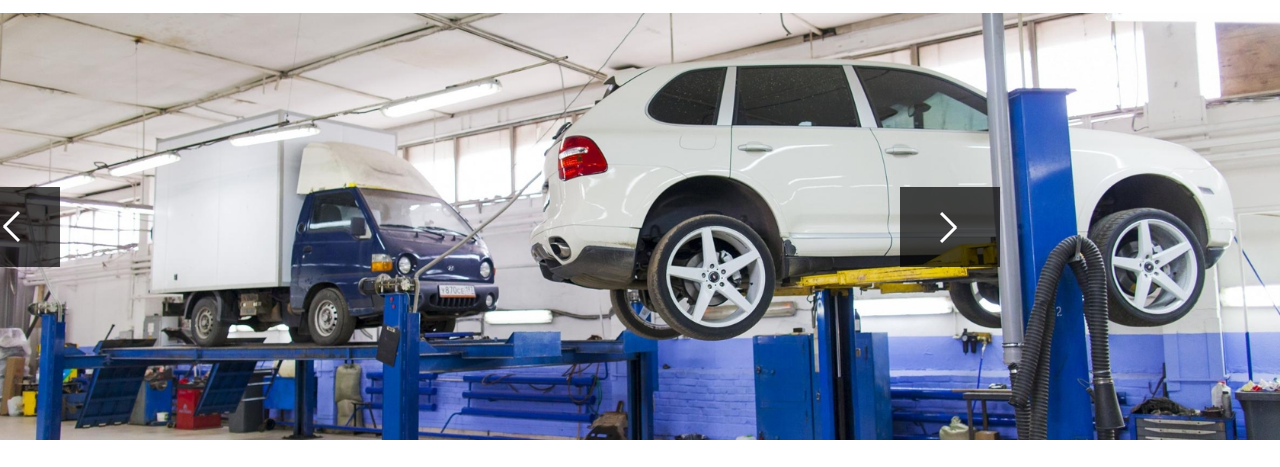
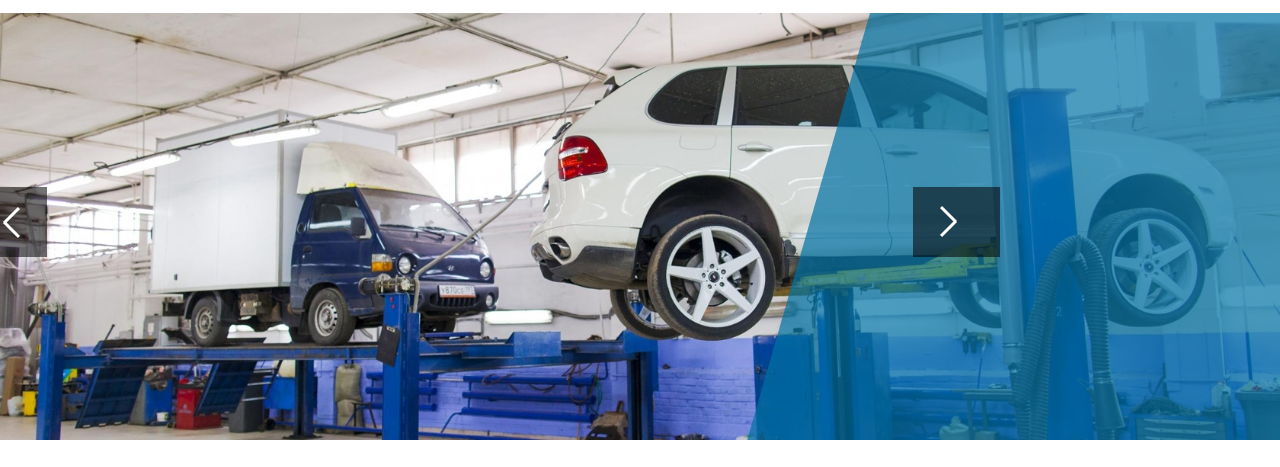
Before and after one commit to x404/autoservice, a website: page app/homepage.html in a window 1280 px wide. Shown: the part 119-586 px from the top of the page. Drawn offline with Linux system fonts and the light colour scheme; a script that the page names is missing.

Commit message:
Главная карусель на главной

```diff
--- a/app/template/scss/_homepage.scss
+++ b/app/template/scss/_homepage.scss
@@ -1,13 +1,40 @@
 .carousel{
+	overflow: hidden;
 	position: relative;
 	img{
 		height: auto;
 		vertical-align: top;
 		width: 100%;
 	}
+
+
+	position: relative;
+	&:after,
+	&:before{
+		@extend .before;
+		height: 100%;
+		z-index: 2;
+	}
+	&:before{
+		width: 300px;
+		right: 32%;
+		width: 0;
+		height: 0;
+		border-bottom: 100vh solid rgba(0,115,164,.7);
+		border-left: 230px solid transparent;
+	}
+	&:after{
+		width: 32%;
+		right: 0;
+		top: 0;
+		background: rgba(0,115,164,.7);
+	}
 }
+
+
 #home-carousel{
-	// overflow: hidden;
+	.slide{
+	}
 }
 
 .main{
--- a/app/template/scss/_slick-theme.scss
+++ b/app/template/scss/_slick-theme.scss
@@ -51,22 +51,22 @@ $slick-opacity-not-active: 0.25 !default;
 /* Arrows */
 #home-carousel .slick{
 	&-arrow{
-		background: rgba(0,0,0,.7);
+		background: rgba(0,0,0,.55);
 		background-image: url(../images/arrow.png);
 		background-repeat: no-repeat;
-		background-position: 43px 24px;
+		background-position: 43px 20px;
 		border: none;
 		cursor: pointer;
-		height: 80px;
+		height: 70px;
 		margin-top: -35px;
 		position: absolute;
 		top: 49%;
-		width: 100px;
+		width: 87px;
 		z-index: 10;
 		transition: .3s;
 		&:hover{
-			background-color: rgba(47, 79, 142, .77);
-			background-position: 33px 24px;
+			background-color: rgba(0, 115, 164, .55);
+			background-position: 33px 20px;
 		}
 	}
 	&-prev{
```
Also changed, not shown: app/template/css/styles.css, app/template/css/styles.min.css.
